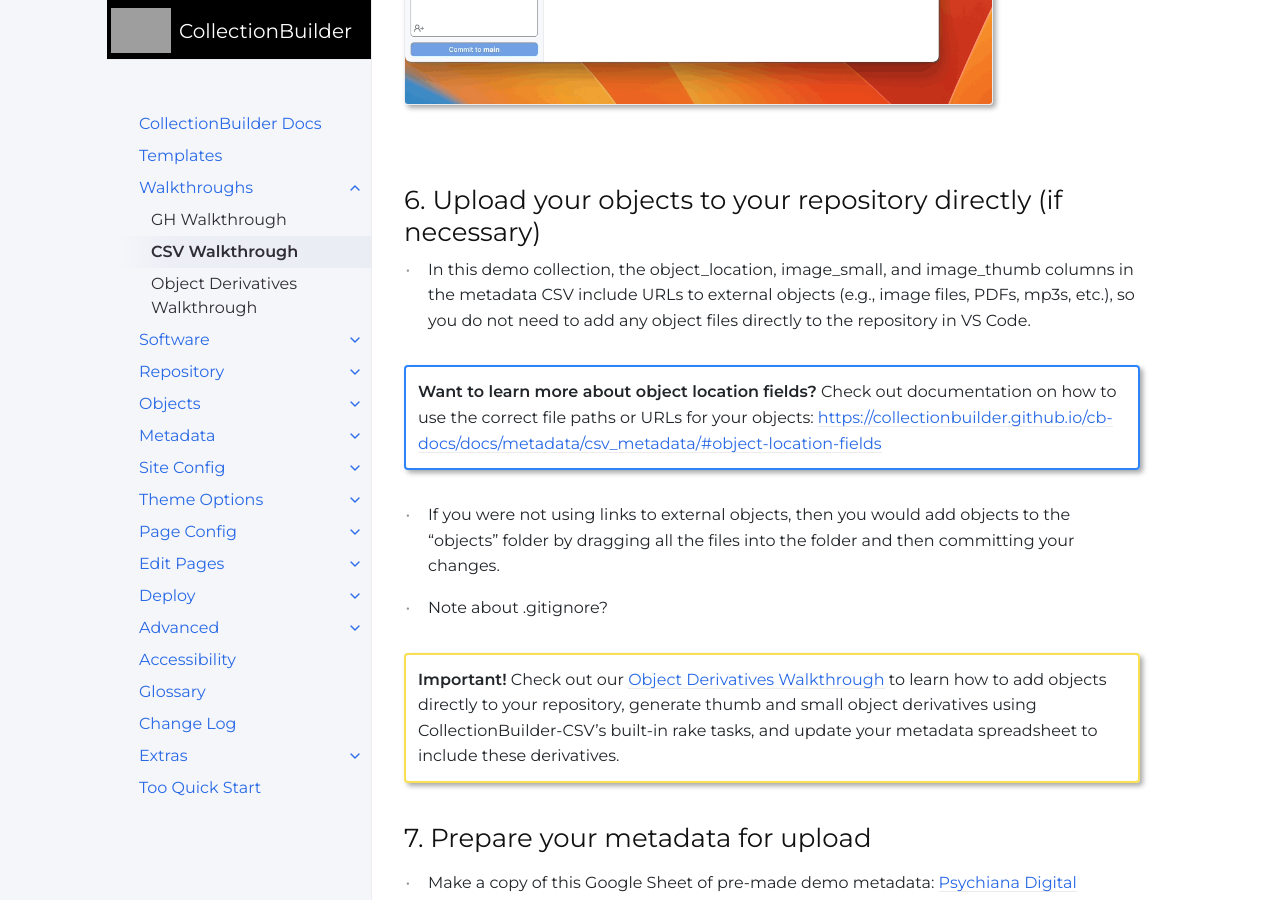
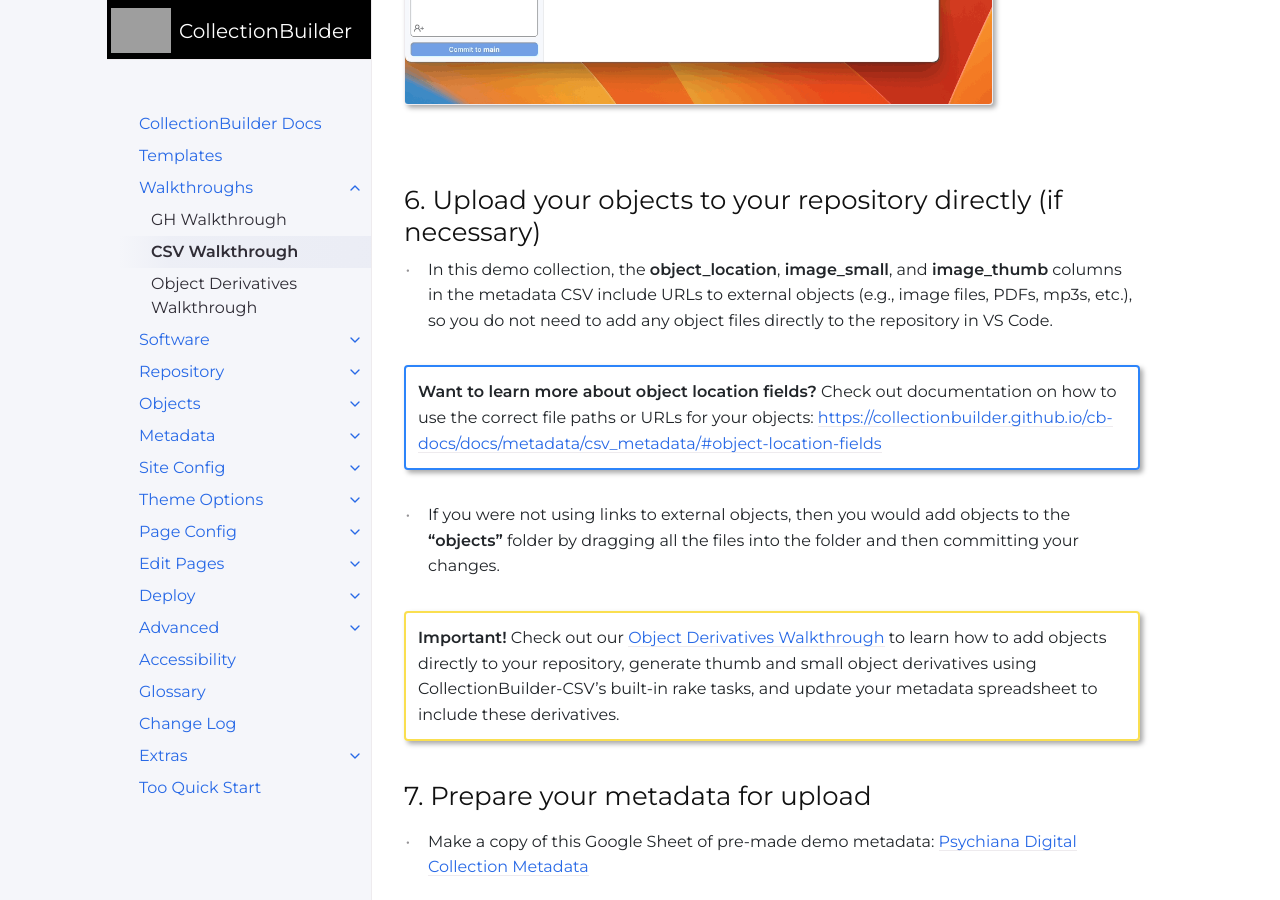
Before and after one commit to CollectionBuilder/cb-docs, a Jekyll site: the page built from docs/walkthroughs/csv-walkthrough.md, in a window 1280 px wide and 900 px high, scrolled down 5436 px. Built offline with Jekyll 4.4.1, drawn with Linux system fonts in a browser that asks for light colours; comment, search, counter and statistics services are not loaded.

Commit message:
Cut out note about gitignore

```diff
--- a/docs/walkthroughs/csv-walkthrough.md
+++ b/docs/walkthroughs/csv-walkthrough.md
@@ -76,14 +76,12 @@ This walkthrough provides steps for creating an example digital collection using
 
 ## 6. Upload your objects to your repository directly (if necessary)
 
-- In this demo collection, the object_location, image_small, and image_thumb columns in the metadata CSV include URLs to external objects (e.g., image files, PDFs, mp3s, etc.), so you do not need to add any object files directly to the repository in VS Code.
+- In this demo collection, the **object_location**, **image_small**, and **image_thumb** columns in the metadata CSV include URLs to external objects (e.g., image files, PDFs, mp3s, etc.), so you do not need to add any object files directly to the repository in VS Code.
 
 {:.alert .alert-blue}
 **Want to learn more about object location fields?** Check out documentation on how to use the correct file paths or URLs for your objects: [https://collectionbuilder.github.io/cb-docs/docs/metadata/csv_metadata/#object-location-fields](https://collectionbuilder.github.io/cb-docs/docs/metadata/csv_metadata/#object-location-fields){:target="_blank" rel="noopener"}
 
-- If you were not using links to external objects, then you would add objects to the "objects" folder by dragging all the files into the folder and then committing your changes.
-
-- Note about .gitignore?
+- If you were not using links to external objects, then you would add objects to the **"objects"** folder by dragging all the files into the folder and then committing your changes.
 
 {:.alert .alert-yellow}
 **Important!** Check out our [Object Derivatives Walkthrough](https://collectionbuilder.github.io/cb-docs/docs/walkthroughs/derivatives-walkthrough/){:target="_blank" rel="noopener"} to learn how to add objects directly to your repository, generate thumb and small object derivatives using CollectionBuilder-CSV's built-in rake tasks, and update your metadata spreadsheet to include these derivatives.
```
